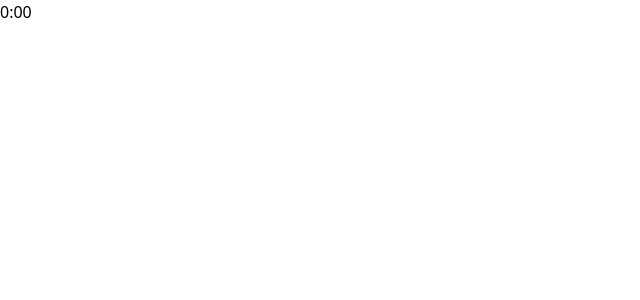
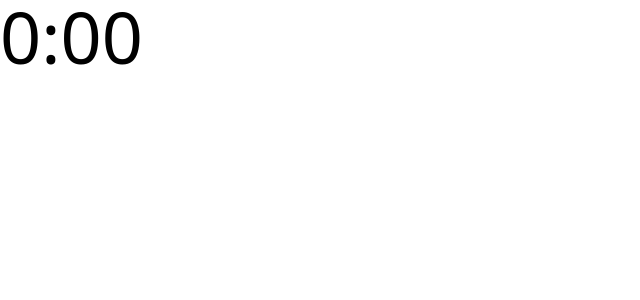
Before and after one commit to Porphol/PROJECT1-SEC-2-MhooJuum, a Vue app: page / in a window 1280 px wide. Shown: the top 300 px of the page, without its empty margins (0-640 px from the left). Built offline with nearby package versions, Linux system fonts and the light colour scheme.

Commit message:
123 - [update] function countDown

```diff
--- a/src/App.vue
+++ b/src/App.vue
@@ -1,27 +1,29 @@
 <script setup>
-import { ref, onMounted } from 'vue';
+import { ref } from "vue";
 
-const totalTime = 5;
-const remainTime = ref(totalTime);
+const time = ref(0);
 
-const countTime = () => {
+const test = () => {
+  console.log(test);
+};
+const countDown = (func, duration, delay = 1000) => {
+  time.value = duration;
   const interval = setInterval(() => {
-    if (remainTime.value > 0) {
-      remainTime.value--;
-      console.log(remainTime.value);
-    } else {
-      console.log('time out');
+    func();
+    time.value--;
+    if (time.value === 0) {
+      console.log("time out");
       clearInterval(interval);
     }
-  }, 1000);
+  }, delay);
 };
 
-countTime();
+countDown(test, 5);
 </script>
 
 <template>
-  <div>
-    {{ Math.floor(remainTime / 60) }}:{{ remainTime % 60 < 10 ? '0' : ''}}{{ remainTime % 60 }}
+  <div class="text-7xl">
+    {{ Math.floor(time / 60) }}:{{ time % 60 < 10 ? "0" : "" }}{{ time % 60 }}
   </div>
 </template>
 
```
